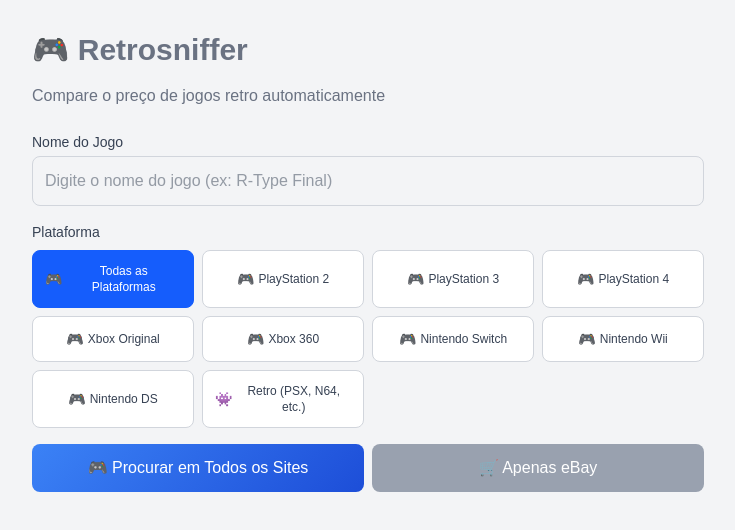
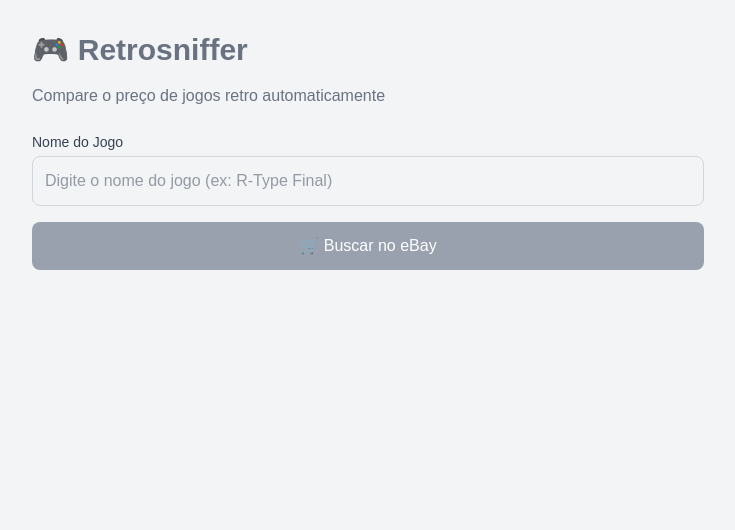
Before and after one commit to rojasmart/retro-hunter, a Next.js app: page / in a window 1280 px wide. Shown: the top 530 px of the page, without its empty margins (0-735 px from the left). Built offline with nearby package versions, Linux system fonts and the light colour scheme.

Commit message:
--add eBay api config with new hostname and simplified search functionality

```diff
--- a/next.config.ts
+++ b/next.config.ts
@@ -18,6 +18,10 @@
       {
         protocol: "https",
         hostname: "**.amazon.com.br",
+      },
+      {
+        protocol: "https",
+        hostname: "i.ebayimg.com",
       },
     ],
   },
--- a/src/app/page.tsx
+++ b/src/app/page.tsx
@@ -1,33 +1,21 @@
 "use client";
 
 import { useState } from "react";
-import { Platform, GameResult } from "@/lib/types";
-import { PLATFORM_CONFIGS } from "@/lib/config/platforms";
+import { GameResult } from "@/lib/types";
 import Image from "next/image";
 
 export default function Home() {
   const [nome, setNome] = useState("");
-  const [platform, setPlatform] = useState<Platform>("all");
   const [resultados, setResultados] = useState<GameResult[]>([]);
   const [loading, setLoading] = useState(false);
 
-  const search = async () => {
+  const searchEbayOnly = async () => {
     setLoading(true);
-    const res = await fetch(`/api/comparar?nome=${encodeURIComponent(nome)}&platform=${platform}`);
+    const res = await fetch(`/api/ebay?nome=${encodeURIComponent(nome)}`);
     const data = await res.json();
     setResultados(data.resultados || []);
     setLoading(false);
   };
-
-  const searchEbayOnly = async () => {
-    setLoading(true);
-    const res = await fetch(`/api/ebay?nome=${encodeURIComponent(nome)}&platform=${platform}`);
-    const data = await res.json();
-    setResultados(data.resultados || []);
-    setLoading(false);
-  };
-
-  const platformOptions = Object.values(PLATFORM_CONFIGS);
 
   return (
     <div className="min-h-screen bg-gray-100 p-8">
@@ -50,62 +38,16 @@
           />
         </div>
 
-        {/* Seleção de plataforma */}
+        {/* Botão de busca */}
         <div>
-          <label htmlFor="platform" className="block text-sm font-medium text-gray-700 mb-2">
-            Plataforma
-          </label>
-          <div className="grid grid-cols-2 md:grid-cols-3 lg:grid-cols-4 gap-2">
-            {platformOptions.map((platformConfig) => (
-              <button
-                key={platformConfig.id}
-                type="button"
-                onClick={() => setPlatform(platformConfig.id as Platform)}
-                className={`
-                  p-3 rounded-lg border text-sm font-medium transition-colors
-                  ${
-                    platform === platformConfig.id
-                      ? "bg-blue-600 text-white border-blue-600"
-                      : "bg-white text-gray-700 border-gray-300 hover:bg-gray-50"
-                  }
-                `}
-              >
-                <div className="flex items-center justify-center space-x-1">
-                  <span>{platformConfig.icon}</span>
-                  <span className="text-xs">{platformConfig.name}</span>
-                </div>
-              </button>
-            ))}
-          </div>
-        </div>
-
-        {/* Botões de busca */}
-        <div className="flex flex-col sm:flex-row gap-2">
-          <button
-            onClick={search}
-            disabled={loading || !nome.trim()}
-            className="search-button text-white px-6 py-3 rounded-lg disabled:bg-gray-400 disabled:cursor-not-allowed flex-1 font-medium"
-          >
-            {loading ? "🔍 Procurando..." : "🎮 Procurar em Todos os Sites"}
-          </button>
-
           <button
             onClick={searchEbayOnly}
             disabled={loading || !nome.trim()}
-            className="bg-yellow-600 hover:bg-yellow-700 text-white px-6 py-3 rounded-lg disabled:bg-gray-400 disabled:cursor-not-allowed flex-1 font-medium"
+            className="bg-yellow-600 hover:bg-yellow-700 text-white px-6 py-3 rounded-lg disabled:bg-gray-400 disabled:cursor-not-allowed w-full font-medium"
           >
-            {loading ? "🔍 Procurando..." : "🛒 Apenas eBay"}
+            {loading ? "🔍 Procurando..." : "🛒 Buscar no eBay"}
           </button>
         </div>
-
-        {/* Info da plataforma selecionada */}
-        {platform !== "all" && (
-          <div className="bg-blue-50 border border-blue-200 rounded-lg p-3">
-            <p className="text-sm text-blue-800">
-              <span className="font-medium">Buscando em:</span> {PLATFORM_CONFIGS[platform].name} {PLATFORM_CONFIGS[platform].icon}
-            </p>
-          </div>
-        )}
       </div>
 
       {/* Resultados */}
--- a/src/lib/config/ebay.ts
+++ b/src/lib/config/ebay.ts
@@ -1,52 +1,24 @@
-import { getEbayToken } from '@/lib/utils/ebay-token-manager';
+import { getEbayToken } from "@/lib/utils/ebay-token-manager";
 
 // Configurações da API do eBay
 export const EBAY_CONFIG = {
   // URLs da API
-  PRODUCTION_BASE_URL: 'https://api.ebay.com',
-  SANDBOX_BASE_URL: 'https://api.sandbox.ebay.com',
+  PRODUCTION_BASE_URL: "https://api.ebay.com",
+  SANDBOX_BASE_URL: "https://api.sandbox.ebay.com",
 
   // Endpoints
-  BROWSE_API: '/buy/browse/v1',
+  BROWSE_API: "/buy/browse/v1",
 
   // Headers padrão
   HEADERS: {
-    'Content-Type': 'application/json',
-    'X-EBAY-C-ENDUSERCTX': 'contextualLocation=country=PT,zip=1000-001',
-    'X-EBAY-C-MARKETPLACE-ID': 'EBAY_ES' // Espanha é mais próximo para PT
+    "Content-Type": "application/json",
+    "X-EBAY-C-MARKETPLACE-ID": "EBAY_US",
   },
-
-  // Categorias de jogos por plataforma
-  GAME_CATEGORIES: {
-    'ps2': '139973', // Video Games & Consoles > Video Games > Sony PlayStation 2
-    'ps3': '139971', // Sony PlayStation 3
-    'ps4': '139973', // Sony PlayStation 4
-    'ps5': '180022', // Sony PlayStation 5
-    'xbox': '139973', // Microsoft Xbox
-    'xbox360': '139973', // Microsoft Xbox 360
-    'xbox-one': '139973', // Microsoft Xbox One
-    'nintendo-switch': '139973', // Nintendo Switch
-    'nintendo-wii': '139973', // Nintendo Wii
-    'nintendo-3ds': '139973', // Nintendo 3DS
-    'psp': '139973', // Sony PSP
-    'pc': '139973', // PC Games
-    'retro': '139973' // Retro gaming
-  },
-
-  // Filtros de condição
-  CONDITIONS: {
-    NEW: '1000', // New
-    LIKE_NEW: '1500', // Like New
-    EXCELLENT: '2000', // Excellent
-    VERY_GOOD: '2500', // Very Good
-    GOOD: '3000', // Good
-    ACCEPTABLE: '4000' // Acceptable
-  }
 };
 
 // Função para obter a URL base baseada no ambiente
 export function getEbayBaseUrl(): string {
-  const isSandbox = process.env.EBAY_SANDBOX === 'true';
+  const isSandbox = process.env.EBAY_SANDBOX === "true";
   return isSandbox ? EBAY_CONFIG.SANDBOX_BASE_URL : EBAY_CONFIG.PRODUCTION_BASE_URL;
 }
 
@@ -56,6 +28,6 @@
 
   return {
     ...EBAY_CONFIG.HEADERS,
-    'Authorization': `Bearer ${token}`
+    Authorization: `Bearer ${token}`,
   };
 }
--- a/src/lib/scrapers/ebay.ts
+++ b/src/lib/scrapers/ebay.ts
@@ -1,18 +1,17 @@
-import { GameResult, Platform, EbaySearchResponse, EbayItem } from "@/lib/types";
+import { GameResult, EbaySearchResponse, EbayItem } from "@/lib/types";
 import { EBAY_CONFIG, getEbayBaseUrl, getEbayHeaders } from "@/lib/config/ebay";
-import { PLATFORM_CONFIGS } from "@/lib/config/platforms";
 import { cleanText, delay } from "@/lib/utils/formatters";
 
 /**
  * Scraper para buscar jogos no eBay usando a API oficial
  */
-export async function scrapeEbay(gameName: string, platform: Platform = 'all'): Promise<GameResult[]> {
+export async function scrapeEbay(gameName: string): Promise<GameResult[]> {
   try {
-    console.log(`🔍 Iniciando busca no eBay para: ${gameName} (Plataforma: ${PLATFORM_CONFIGS[platform].name})`);
+    console.log(`🔍 Iniciando busca no eBay para: ${gameName}`);
 
-    const results = await searchEbayAPI(gameName, platform);
+    const results = await searchEbayAPI(gameName);
 
-    console.log(`✅ eBay encontrou ${results.length} resultados para "${gameName}" (${PLATFORM_CONFIGS[platform].name})`);
+    console.log(`✅ eBay encontrou ${results.length} resultados para "${gameName}"`);
     return results;
   } catch (error) {
     console.error("❌ Erro ao fazer scraping do eBay:", error);
@@ -23,21 +22,19 @@
 /**
  * Busca usando a API oficial do eBay
  */
-async function searchEbayAPI(gameName: string, platform: Platform): Promise<GameResult[]> {
+async function searchEbayAPI(gameName: string): Promise<GameResult[]> {
   try {
     const baseUrl = getEbayBaseUrl();
     const headers = await getEbayHeaders();
 
-    console.log('🔧 eBay Scraper - Configuração:');
+    console.log("🔧 eBay Scraper - Configuração:");
     console.log(`   Base URL: ${baseUrl}`);
     console.log(`   Headers: Authorization = Bearer ${headers.Authorization?.substring(0, 30)}...`);
 
-    // Construir parâmetros da busca
+    // Construir parâmetros da busca (igual ao script de teste)
     const searchParams = new URLSearchParams({
       q: gameName,
-      limit: '200', // Máximo de resultados
-      sort: 'price', // Ordenar por preço
-      filter: buildEbayFilters(platform)
+      limit: "50", // Limite razoável
     });
 
     // URL da API Browse
@@ -49,7 +46,7 @@
     const timeoutId = setTimeout(() => controller.abort(), 15000);
 
     const response = await fetch(apiUrl, {
-      method: 'GET',
+      method: "GET",
       headers: headers,
       signal: controller.signal,
     });
@@ -57,9 +54,9 @@
     clearTimeout(timeoutId);
 
     if (response.status === 429) {
-      console.log('⏳ Rate limit do eBay detectado, aguardando...');
+      console.log("⏳ Rate limit do eBay detectado, aguardando...");
       await delay(2000);
-      throw new Error('Rate limit atingido');
+      throw new Error("Rate limit atingido");
     }
 
     if (!response.ok) {
@@ -71,7 +68,7 @@
     const data: EbaySearchResponse = await response.json();
 
     if (data.warnings) {
-      console.warn('⚠️ Avisos da API do eBay:', data.warnings);
+      console.warn("⚠️ Avisos da API do eBay:", data.warnings);
     }
 
     const results = parseEbayResults(data, gameName);
@@ -85,37 +82,13 @@
 }
 
 /**
- * Constrói filtros para a busca no eBay baseado na plataforma
- */
-function buildEbayFilters(platform: Platform): string {
-  const filters: string[] = [];
-
-  // Filtro de categoria
-  const platformConfig = PLATFORM_CONFIGS[platform];
-  if (platformConfig.ebayCategory) {
-    filters.push(`categoryIds:${platformConfig.ebayCategory}`);
-  }
-
-  // Filtros de condição (excluir itens muito danificados)
-  filters.push(`conditions:{${EBAY_CONFIG.CONDITIONS.NEW}|${EBAY_CONFIG.CONDITIONS.LIKE_NEW}|${EBAY_CONFIG.CONDITIONS.EXCELLENT}|${EBAY_CONFIG.CONDITIONS.VERY_GOOD}|${EBAY_CONFIG.CONDITIONS.GOOD}}`);
-
-  // Filtrar apenas items "Buy It Now" (não leilões)
-  filters.push('buyingOptions:{FIXED_PRICE}');
-
-  // Filtrar apenas vendedores com boa reputação
-  filters.push('sellerAccountTypes:{BUSINESS}');
-
-  return filters.join(',');
-}
-
-/**
  * Processa os resultados da API do eBay
  */
 function parseEbayResults(data: EbaySearchResponse, gameName: string): GameResult[] {
   const results: GameResult[] = [];
 
   if (!data.itemSummaries || data.itemSummaries.length === 0) {
-    console.log('📭 Nenhum item encontrado na resposta da API');
+    console.log("📭 Nenhum item encontrado na resposta da API");
     return results;
   }
 
@@ -161,7 +134,6 @@
         site: "eBay",
         image: image,
       });
-
     } catch (error) {
       console.error(`❌ Erro ao processar item do eBay:`, error);
     }
@@ -192,11 +164,9 @@
   }
 
   // Busca por palavras significativas (mínimo 3 caracteres)
-  const searchWords = normalizedSearch.split(' ').filter(word => word.length >= 3);
+  const searchWords = normalizedSearch.split(" ").filter((word) => word.length >= 3);
   if (searchWords.length > 0) {
-    const matchedWords = searchWords.filter(word =>
-      normalizedTitle.includes(word) || titleLower.includes(word)
-    );
+    const matchedWords = searchWords.filter((word) => normalizedTitle.includes(word) || titleLower.includes(word));
     // Pelo menos 60% das palavras devem corresponder
     return matchedWords.length >= Math.ceil(searchWords.length * 0.6);
   }
@@ -209,25 +179,25 @@
  */
 function normalizeRomanNumerals(text: string): string {
   const romanToArabic: { [key: string]: string } = {
-    ' iii': ' 3',
-    ' ii': ' 2',
-    ' iv': ' 4',
-    ' v': ' 5',
-    ' vi': ' 6',
-    ' vii': ' 7',
-    ' viii': ' 8',
-    ' ix': ' 9',
-    ' x': ' 10',
-    ' xi': ' 11',
-    ' xii': ' 12',
-    ' xiii': ' 13',
-    ' xiv': ' 14',
-    ' xv': ' 15'
+    " iii": " 3",
+    " ii": " 2",
+    " iv": " 4",
+    " v": " 5",
+    " vi": " 6",
+    " vii": " 7",
+    " viii": " 8",
+    " ix": " 9",
+    " x": " 10",
+    " xi": " 11",
+    " xii": " 12",
+    " xiii": " 13",
+    " xiv": " 14",
+    " xv": " 15",
   };
 
   let normalized = text;
   for (const [roman, arabic] of Object.entries(romanToArabic)) {
-    normalized = normalized.replace(new RegExp(roman, 'g'), arabic);
+    normalized = normalized.replace(new RegExp(roman, "g"), arabic);
   }
 
   return normalized;
@@ -238,11 +208,11 @@
  */
 function formatPrice(price: number, currency: string): string {
   switch (currency.toLowerCase()) {
-    case 'eur':
+    case "eur":
       return `€${price.toFixed(2)}`;
-    case 'usd':
+    case "usd":
       return `$${price.toFixed(2)}`;
-    case 'gbp':
+    case "gbp":
       return `£${price.toFixed(2)}`;
     default:
       return `${price.toFixed(2)} ${currency}`;
@@ -262,7 +232,7 @@
     console.log(`🔗 Buscando item específico no eBay: ${itemId}`);
 
     const response = await fetch(apiUrl, {
-      method: 'GET',
+      method: "GET",
       headers: headers,
     });
 
@@ -286,7 +256,6 @@
       site: "eBay",
       image: item.image?.imageUrl,
     };
-
   } catch (error) {
     console.error("❌ Erro ao buscar item específico no eBay:", error);
     return null;
--- a/src/lib/utils/ebay-token-manager.ts
+++ b/src/lib/utils/ebay-token-manager.ts
@@ -32,58 +32,43 @@
    * Este método é mais simples e adequado para busca de itens
    */
   async getApplicationToken(): Promise<string> {
+    if (this.currentToken && Date.now() < this.tokenExpiresAt) {
+      return this.currentToken;
+    }
+
     const clientId = process.env.EBAY_CLIENT_ID;
     const clientSecret = process.env.EBAY_CLIENT_SECRET;
-    const isSandbox = process.env.EBAY_SANDBOX === 'true';
-
-    console.log('🔧 eBay Token Manager - Configuração:');
-    console.log(`   CLIENT_ID: ${clientId ? '✅ Configurado' : '❌ Não configurado'}`);
-    console.log(`   CLIENT_SECRET: ${clientSecret ? '✅ Configurado' : '❌ Não configurado'}`);
-    console.log(`   SANDBOX: ${isSandbox}`);
 
     if (!clientId || !clientSecret) {
-      throw new Error('EBAY_CLIENT_ID e EBAY_CLIENT_SECRET são obrigatórios');
+      throw new Error("Credenciais eBay não encontradas");
     }
 
-    const baseUrl = isSandbox
-      ? 'https://api.sandbox.ebay.com'
-      : 'https://api.ebay.com';
+    const baseUrl = process.env.EBAY_SANDBOX === "true" ? "https://api.sandbox.ebay.com" : "https://api.ebay.com";
 
     const tokenUrl = `${baseUrl}/identity/v1/oauth2/token`;
-
-    console.log(`🔗 Solicitando token para: ${tokenUrl}`);
-
-    // Codificar credenciais em Base64
-    const credentials = Buffer.from(`${clientId}:${clientSecret}`).toString('base64');
+    const credentials = Buffer.from(`${clientId}:${clientSecret}`).toString("base64");
 
     const response = await fetch(tokenUrl, {
-      method: 'POST',
+      method: "POST",
       headers: {
-        'Content-Type': 'application/x-www-form-urlencoded',
-        'Authorization': `Basic ${credentials}`
+        "Content-Type": "application/x-www-form-urlencoded",
+        Authorization: `Basic ${credentials}`,
       },
-      body: 'grant_type=client_credentials&scope=https://api.ebay.com/oauth/api_scope'
+      // USAR EXATAMENTE O MESMO ESCOPO QUE FUNCIONA NO TESTE
+      body: "grant_type=client_credentials&scope=https://api.ebay.com/oauth/api_scope",
     });
 
     if (!response.ok) {
-      const errorText = await response.text();
-      console.error('❌ Erro ao obter token do eBay:', errorText);
-      console.error(`   Status: ${response.status} ${response.statusText}`);
-      throw new Error(`Falha ao obter token: ${response.status}`);
+      const error = await response.text();
+      throw new Error(`Erro ao obter token eBay: ${error}`);
     }
 
-    const tokenData: TokenResponse = await response.json();
+    const data = await response.json();
+    this.currentToken = data.access_token;
+    // Token expires in seconds, convert to milliseconds and add buffer
+    this.tokenExpiresAt = Date.now() + (data.expires_in - 300) * 1000;
 
-    // Atualizar token e tempo de expiração
-    this.currentToken = tokenData.access_token;
-    this.tokenExpiresAt = Date.now() + (tokenData.expires_in * 1000) - 60000; // 1 min de margem
-
-    console.log(`✅ Novo token do eBay obtido com sucesso!`);
-    console.log(`   Token: ${tokenData.access_token.substring(0, 30)}...`);
-    console.log(`   Expira em: ${tokenData.expires_in} segundos`);
-    console.log(`   Tipo: ${tokenData.token_type}`);
-
-    return tokenData.access_token;
+    return this.currentToken;
   }
 
   /**
@@ -109,7 +94,7 @@
     }
 
     // Gerar novo token
-    console.log('🔄 Token expirado ou inválido, obtendo novo token...');
+    console.log("🔄 Token expirado ou inválido, obtendo novo token...");
     return await this.getApplicationToken();
   }
 
@@ -117,7 +102,7 @@
    * Força a obtenção de um novo token
    */
   async refreshToken(): Promise<string> {
-    console.log('🔄 Forçando renovação do token...');
+    console.log("🔄 Forçando renovação do token...");
     return await this.getApplicationToken();
   }
 
@@ -137,7 +122,7 @@
     return {
       hasToken: this.currentToken !== null,
       expiresAt: this.tokenExpiresAt,
-      timeToExpiry: Math.max(0, this.tokenExpiresAt - Date.now())
+      timeToExpiry: Math.max(0, this.tokenExpiresAt - Date.now()),
     };
   }
 }
```
